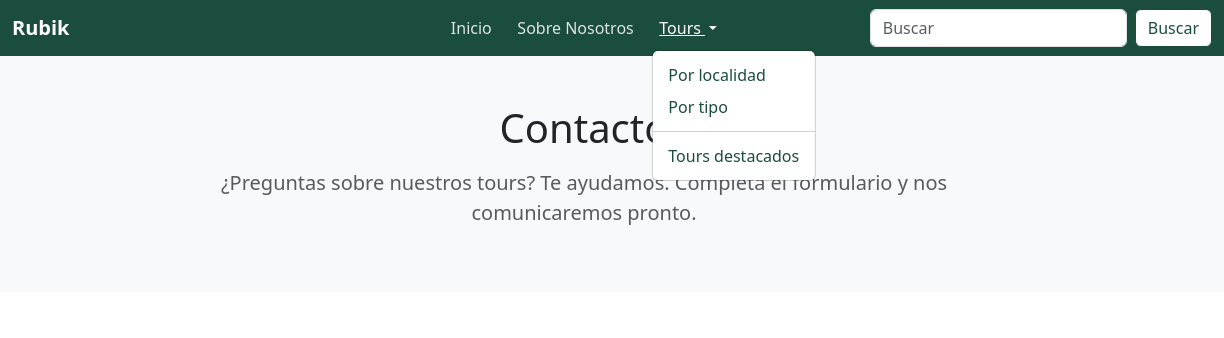
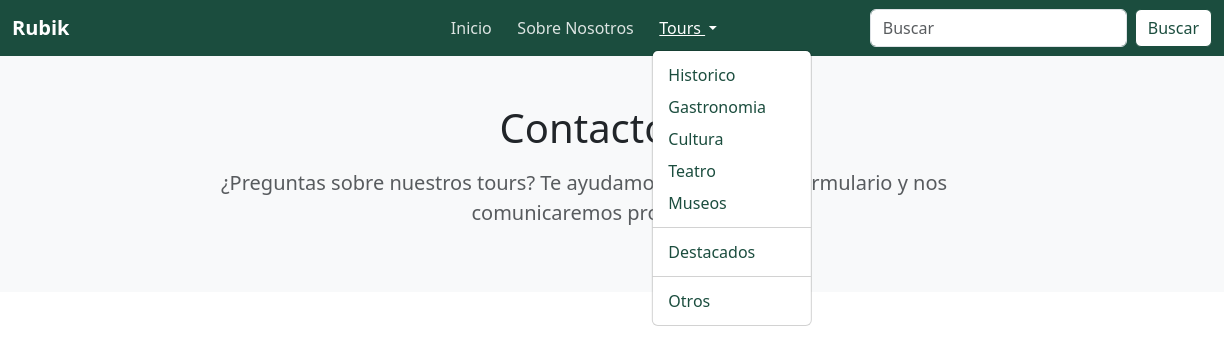
Before and after one commit to GerezNico/VisualizacionInterfaces, a website: page pages/contacto.html in a window 1280 px wide. Both pictures are taken after a click on the button "Tours". Shown: the top 338 px of the page, 56-1280 px from the left. Drawn offline with nearby package versions, Linux system fonts and the light colour scheme; files that its build step writes are made by us from their sources.

Commit message:
Sincronizar menú Tours en todas las páginas

```diff
--- a/pages/contacto.html
+++ b/pages/contacto.html
@@ -35,10 +35,15 @@
                             Tours
                             </a>
                             <ul class="dropdown-menu">
-                                <li><a class="dropdown-item" href="#">Por localidad</a></li>
-                                <li><a class="dropdown-item" href="#">Por tipo</a></li>
+                                <li><a class="dropdown-item" href="./buscador.html">Historico</a></li>
+                                <li><a class="dropdown-item" href="./buscador.html">Gastronomia</a></li>
+                                <li><a class="dropdown-item" href="./buscador.html">Cultura</a></li>
+                                <li><a class="dropdown-item" href="./buscador.html">Teatro</a></li>
+                                <li><a class="dropdown-item" href="./buscador.html">Museos</a></li>
                                 <li><hr class="dropdown-divider"></li>
-                                <li><a class="dropdown-item" href="#">Tours destacados</a></li>
+                                <li><a class="dropdown-item" href="./buscador.html">Destacados</a></li>
+                                <li><hr class="dropdown-divider"></li>
+                                <li><a class="dropdown-item" href="./buscador.html">Otros</a></li>
                             </ul>
                         </li>
                     </ul>
```
Also changed, not shown: pages/buscador.html (+8 -3 lines), pages/sobreNosotros.html (+8 -3 lines), pages/tour1.html (+8 -3 lines).
